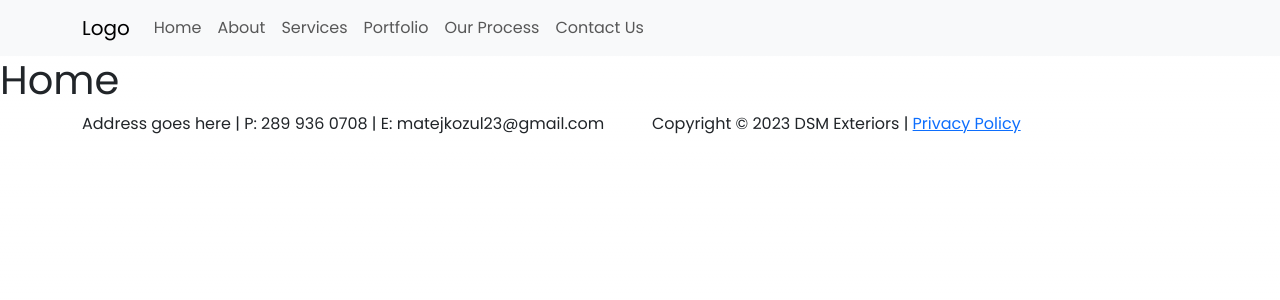
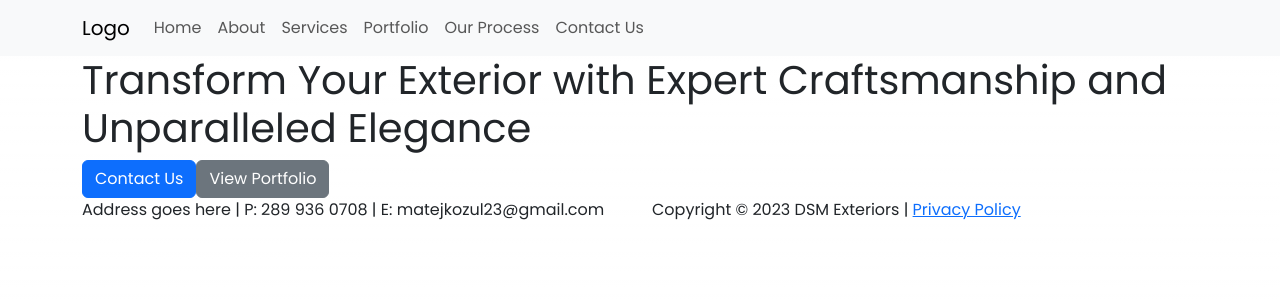
Before and after one commit to dsmexteriors/dsm, a Next.js app: page / in a window 1280 px wide. Shown: the top 300 px of the page. Built offline with nearby package versions, Linux system fonts and the light colour scheme.

Commit message:
hero html content

```diff
--- /dev/null
+++ b/components/shared/hero/Hero.tsx
@@ -0,0 +1,30 @@
+import { Container, Button } from "react-bootstrap";
+import Link from "next/link";
+
+interface HeroProps {
+  title: string;
+  primaryBtnText: string;
+  primaryBtnLink: string;
+  secondaryBtnText: string;
+  secondaryBtnLink: string;
+}
+
+const Hero: React.FC<HeroProps> = ({ title, primaryBtnText, primaryBtnLink, secondaryBtnText, secondaryBtnLink }) => {
+  return (
+    <>
+      <Container>
+        <div className="box">
+          <h1>{title}</h1>
+          <Link className="btn btn-primary" href={primaryBtnLink}>
+            {primaryBtnText}
+          </Link>
+          <Link className="btn btn-secondary" href={secondaryBtnLink}>
+            {secondaryBtnText}
+          </Link>
+        </div>
+      </Container>
+    </>
+  );
+};
+
+export default Hero;
--- a/src/pages/index.tsx
+++ b/src/pages/index.tsx
@@ -1,4 +1,5 @@
 import Head from "next/head";
+import Hero from "../../components/shared/hero/Hero";
 
 export default function Home() {
   return (
@@ -12,7 +13,13 @@ export default function Home() {
         <meta name="viewport" content="width=device-width, initial-scale=1" />
         <link rel="icon" href="/favicon.ico" />
       </Head>
-      <h1>Home</h1>
+      <Hero
+        title="Transform Your Exterior with Expert Craftsmanship and Unparalleled Elegance"
+        primaryBtnText="Contact Us"
+        primaryBtnLink="/contact"
+        secondaryBtnText="View Portfolio"
+        secondaryBtnLink="/portfolio"
+      />
     </>
   );
 }
```
